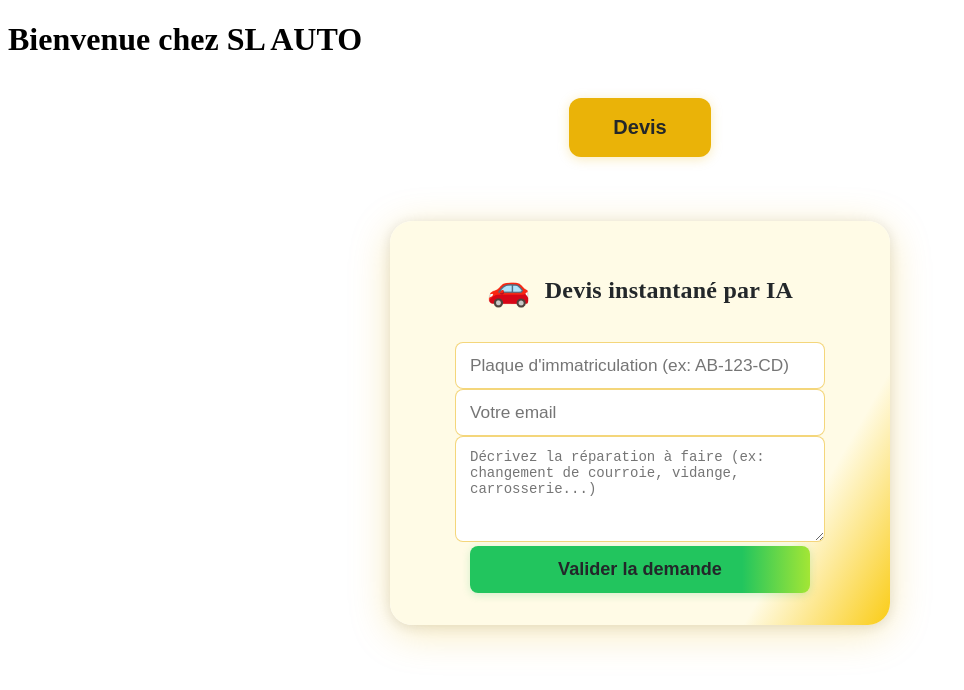
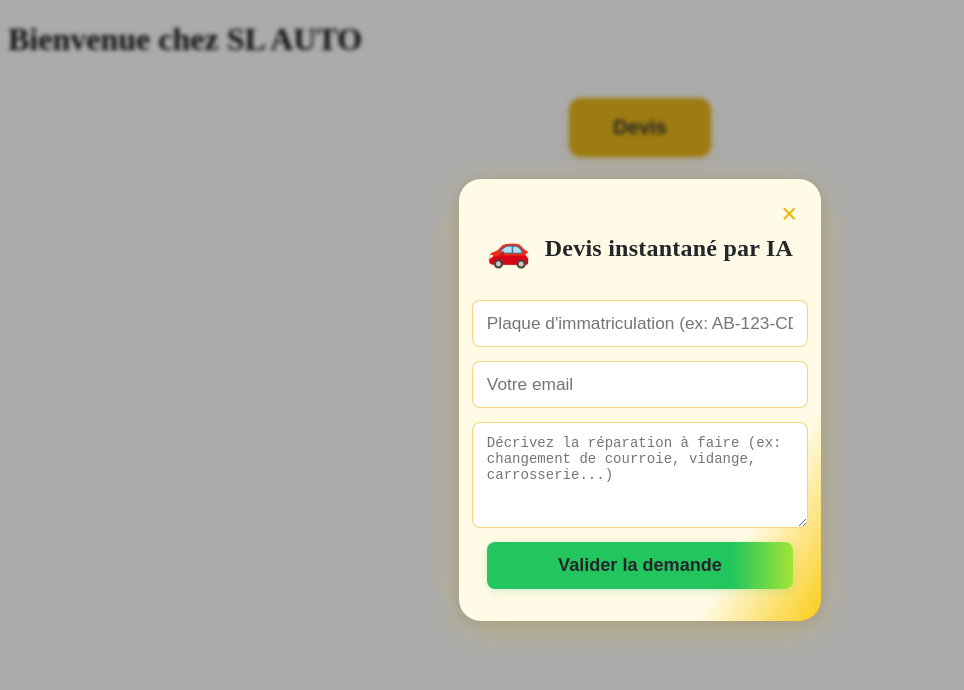
Before and after one commit to saidia1/SL.AUTO86, a plain HTML site: page src/index.html in a window 1280 px wide. Both pictures are taken after a click on the button "Devis". Shown: the whole page, without its empty margins (0-964 px from the left). Drawn offline with Linux system fonts and the light colour scheme; files that its build step writes are made by us from their sources.

Commit message:
feat: formulaire IA accessible en popup depuis le bouton 'Devis' sur la page d'accueil

```diff
--- a/src/index.html
+++ b/src/index.html
@@ -9,14 +9,14 @@
 <body>
     <h1>Bienvenue chez SL AUTO</h1>
         <button id="btn-open-devis-ia" style="display:block;margin:40px auto 0 auto;background:#eab308;color:#23272a;font-weight:bold;border:none;padding:18px 44px;border-radius:12px;box-shadow:0 2px 12px #eab30844;cursor:pointer;font-size:1.25em;transition:background 0.2s;text-align:center;">Devis</button>
-    <section id="devis-ia-section" style="max-width:500px;margin:64px auto 32px auto;text-align:center;">
-        <div id="devis-ia-card" style="margin-top:48px;max-width:540px;margin-left:auto;margin-right:auto;background:linear-gradient(120deg,#fffbe6 80%,#facc15 100%);border-radius:22px;box-shadow:0 8px 40px #eab30844,0 2px 12px #23272a22;padding:36px 28px 32px 28px;position:relative;overflow:hidden;">
+        <div id="devis-ia-modal" style="display:none;position:fixed;z-index:1000;top:0;left:0;width:100vw;height:100vh;background:rgba(36,36,36,0.38);backdrop-filter:blur(2px);align-items:center;justify-content:center;">
+            <div id="devis-ia-card" style="max-width:540px;background:linear-gradient(120deg,#fffbe6 80%,#facc15 100%);border-radius:22px;box-shadow:0 8px 40px #eab30844,0 2px 12px #23272a22;padding:36px 28px 32px 28px;position:relative;overflow:hidden;margin:auto;">
+                <button id="close-devis-ia" style="position:absolute;top:18px;right:18px;background:none;border:none;font-size:1.7em;color:#eab308;cursor:pointer;">&times;</button>
                 <div style="display:flex;align-items:center;justify-content:center;margin-bottom:18px;gap:14px;">
                     <span style="font-size:2.2em;color:#eab308;animation:carAnim 1.2s infinite alternate cubic-bezier(.6,-0.28,.74,1.25);">&#128663;</span>
                     <h2 style="color:#23272a;font-size:1.5em;font-weight:700;letter-spacing:0.01em;">Devis instantané par IA</h2>
                 </div>
-            <button id="btn-devis-ia" style="background:linear-gradient(90deg,#eab308 80%,#facc15 100%);color:#23272a;font-weight:bold;border:none;padding:16px 36px;border-radius:12px;box-shadow:0 2px 12px #eab30844;cursor:pointer;font-size:1.18em;transition:transform 0.18s,box-shadow 0.18s;outline:none;animation:btnPulse 1.5s infinite alternate;">Obtenir un devis</button>
-
+                <form id="form-devis-ia" style="display:flex;flex-direction:column;gap:14px;align-items:center;">
                     <input type="text" name="immatriculation" placeholder="Plaque d'immatriculation (ex: AB-123-CD)" required style="padding:12px 14px;border-radius:8px;border:1.5px solid #eab30888;font-size:1.08em;width:100%;max-width:340px;">
                     <input type="email" name="email" placeholder="Votre email" required style="padding:12px 14px;border-radius:8px;border:1.5px solid #eab30888;font-size:1.08em;width:100%;max-width:340px;">
                     <textarea name="reparation" placeholder="Décrivez la réparation à faire (ex: changement de courroie, vidange, carrosserie...)" required style="padding:12px 14px;border-radius:8px;border:1.5px solid #eab30888;font-size:1.08em;width:100%;max-width:340px;min-height:80px;"></textarea>
@@ -38,32 +38,32 @@
                     box-shadow: 0 1px 4px #eab30844;
             }
             </style>
-    </section>
+        </div>
         <script>
-    // Affiche le formulaire IA au clic sur le bouton principal ou le bouton Devis
-    const btnDevis = document.getElementById('btn-devis-ia');
+        // Modal IA devis
         const btnOpenDevis = document.getElementById('btn-open-devis-ia');
+        const modalDevis = document.getElementById('devis-ia-modal');
+        const closeDevis = document.getElementById('close-devis-ia');
         const formDevis = document.getElementById('form-devis-ia');
-    if(btnDevis) btnDevis.style.display = 'none'; // Masque le bouton Devis IA secondaire
-    function openDevisForm() {
-        if(formDevis.style.display !== 'flex') {
-            formDevis.style.display = 'flex';
-            formDevis.style.animation = 'fadeIn 0.5s';
-        }
-    }
         if(btnOpenDevis) btnOpenDevis.onclick = function(e) {
             e.preventDefault();
-        openDevisForm();
+            modalDevis.style.display = 'flex';
+            modalDevis.style.animation = 'fadeIn 0.5s';
         };
-    if(btnDevis) btnDevis.onclick = openDevisForm;
+        if(closeDevis) closeDevis.onclick = function() {
+            modalDevis.style.display = 'none';
+        };
+        // Fermer la modal si clic en dehors du card
+        if(modalDevis) modalDevis.onclick = function(e) {
+            if(e.target === modalDevis) modalDevis.style.display = 'none';
+        };
         // Simulation IA avancée (identification véhicule + main d'oeuvre)
-    document.getElementById('form-devis-ia').onsubmit = function(e) {
+        formDevis.onsubmit = function(e) {
             e.preventDefault();
             const immat = this.immatriculation.value.trim().toUpperCase();
             const email = this.email.value.trim();
             const repar = this.reparation.value.trim();
             if(!immat || !email || !repar) return;
-        // Simulation d'identification véhicule (simple mapping)
             let vehicules = {
                 'AB-123-CD': 'Peugeot 208',
                 'AA-456-BB': 'Renault Clio',
@@ -72,7 +72,6 @@
                 'DF-789-GH': 'Toyota Yaris'
             };
             let vehicule = vehicules[immat] || 'Véhicule non identifié (simulation)';
-        // Estimation main d'oeuvre selon type réparation
             let base = 80;
             if(/carrosserie|peinture|bosses|rayures/i.test(repar)) base += 120;
             if(/courroie|distribution|embrayage/i.test(repar)) base += 180;
```
Lines whose indentation alone changed are shown as unchanged.
